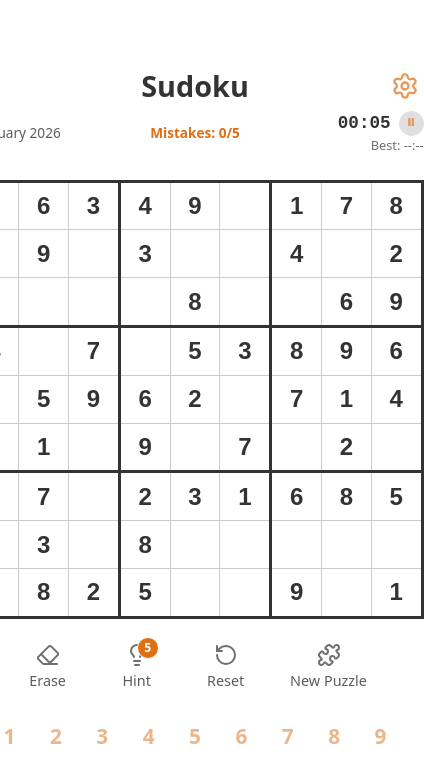
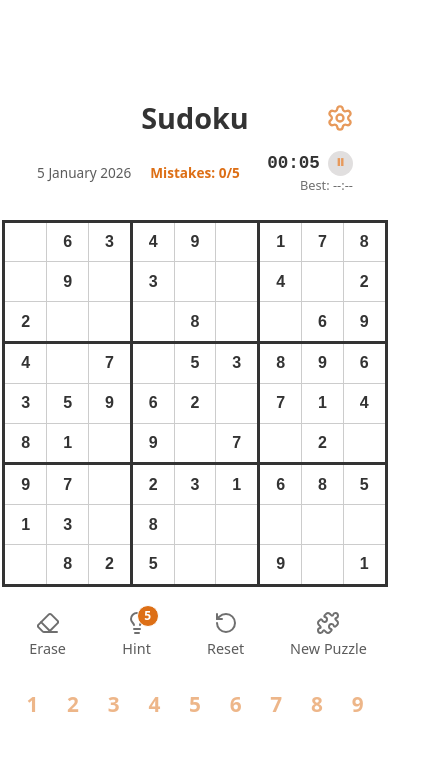
Before and after one commit to PikGames/Sudoku, a React app: page / in a window 390 px wide. Shown: the top 782 px of the page, 424 px wide, since content can reach past the window. Built offline with nearby package versions, Linux system fonts and the light colour scheme; the HTML template or start-up script is replaced by a standard one.

Commit message:
refact: Improving the responsive

```diff
--- a/src/App.css
+++ b/src/App.css
@@ -192,7 +192,7 @@ body.dark .prefilled-conflict {
   display: flex;
   flex-wrap: nowrap;
   gap: 0.5rem;
-  justify-content: center;
+  justify-content: space-between;
   padding: 1rem;
 }
 
@@ -209,7 +209,6 @@ body.dark .prefilled-conflict {
   justify-content: center;
   align-items: center;
   padding: 0.5rem;
-  min-width: 2.5rem;
 }
 
 .number-btn:hover {
@@ -402,6 +401,7 @@ body.dark .modal-overlay {
   align-items: center;
   position: relative;
   margin-bottom: 0.5rem;
+  width: 85%;
 }
 
 .game-header-top h1 {
@@ -618,20 +618,25 @@ body.dark .badge {
   }
 
   .table {
-    width: 100%;
+    width: 95%;
     max-width: 340px;
     margin: 0 auto;
   }
 
   input {
-    width: 2.2rem;
-    height: 2.2rem;
-    font-size: 1.2rem;
+    width: 2.1rem;
+    height: 2.1rem;
+    font-size: 0.95rem;
   }
 
   h1 {
-    font-size: 1.6rem;
-    margin-bottom: 0.5rem;
+    font-size: 1.2rem;
+    margin-bottom: 0.3rem;
+  }
+
+  .game-header-top {
+    width: 70%;
+    margin-bottom: 0.3rem;
   }
 
   .game-info-bar {
@@ -639,6 +644,7 @@ body.dark .badge {
     gap: 0.3rem;
     margin: 0.3rem auto 1rem auto;
     padding: 0 0.5rem;
+    width: 90%;
   }
 
   .info-item.left {
@@ -731,15 +737,15 @@ body.dark .badge {
   }
 
   .table {
-    width: 100%;
+    width: 85%;
     max-width: 420px;
     margin: 0 auto;
   }
 
   input {
-    width: 2.8rem;
-    height: 2.8rem;
-    font-size: 1.5rem;
+    width: 2.3rem;
+    height: 2.3rem;
+    font-size: 1rem;
   }
 
   h1 {
@@ -748,6 +754,7 @@ body.dark .badge {
 
   .game-info-bar {
     font-size: 0.85rem;
+    width: 82%;
   }
 
   .action-buttons {
--- a/src/App.jsx
+++ b/src/App.jsx
@@ -289,7 +289,7 @@ function App() {
   };
   return (
     <>
-      <div style={{ textAlign: "center", position: 'relative' }} ref={gameContainerRef}>
+      <div style={{ textAlign: "center", position: 'relative', display: 'flex', flexDirection: 'column', alignItems: 'center' }} ref={gameContainerRef}>
         <div className="game-header-top">
           <h1>Sudoku</h1>
           <button className="btn-settings" onClick={() => setShowSettings(!showSettings)}>
```
